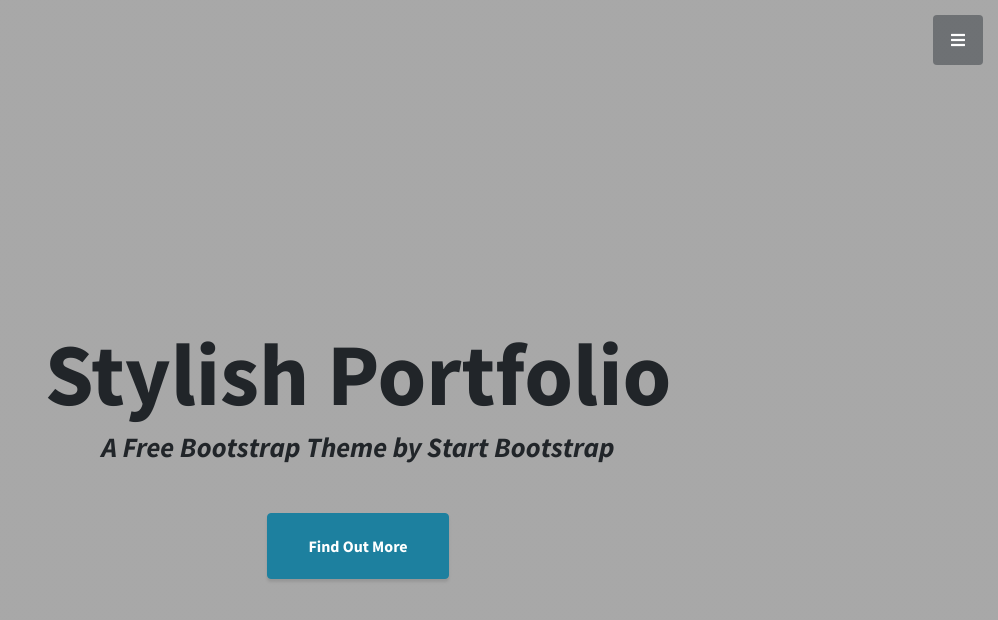
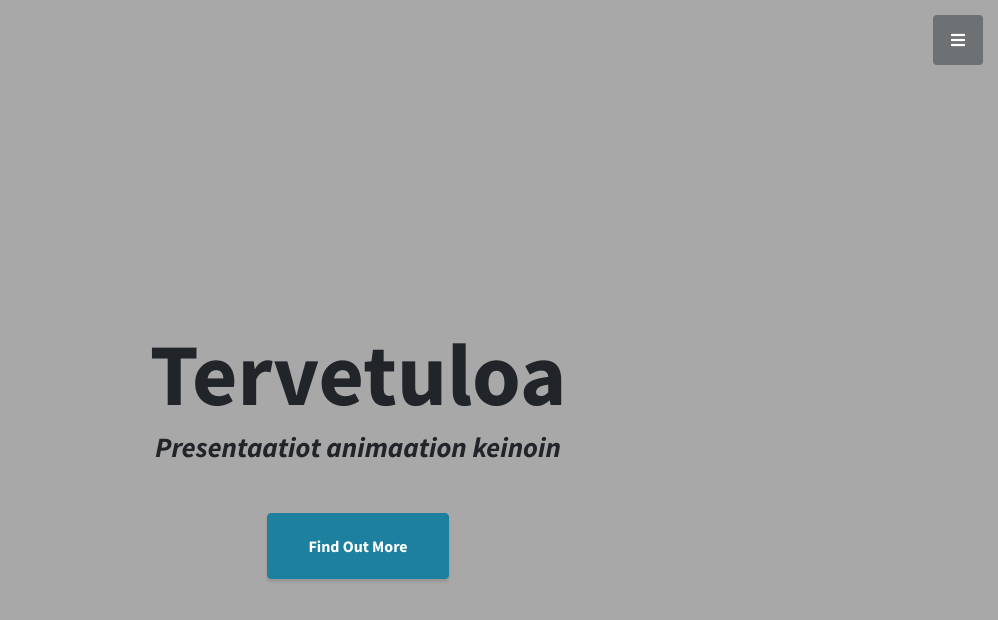
Before and after one commit to weirdness001/ville, a Jekyll site: the page built from index.html, in a window 1280 px wide and 900 px high. Shown: the top 620 px of the window, without its empty margins (282-1280 px from the left). Built offline with Jekyll 4.4.1, drawn with Linux system fonts in a browser that asks for light colours.

Commit message:
Update header.html

```diff
--- a/_includes/header.html
+++ b/_includes/header.html
@@ -1,8 +1,8 @@
 <header class="masthead d-flex">
     <div class="container text-center my-auto">
-        <h1 class="mb-1">Stylish Portfolio</h1>
+        <h1 class="mb-1">Tervetuloa</h1>
         <h3 class="mb-5">
-          <em>A Free Bootstrap Theme by Start Bootstrap</em>
+          <em>Presentaatiot animaation keinoin</em>
         </h3>
         <a class="btn btn-primary btn-xl js-scroll-trigger" href="#about">Find Out More</a>
     </div>
```
